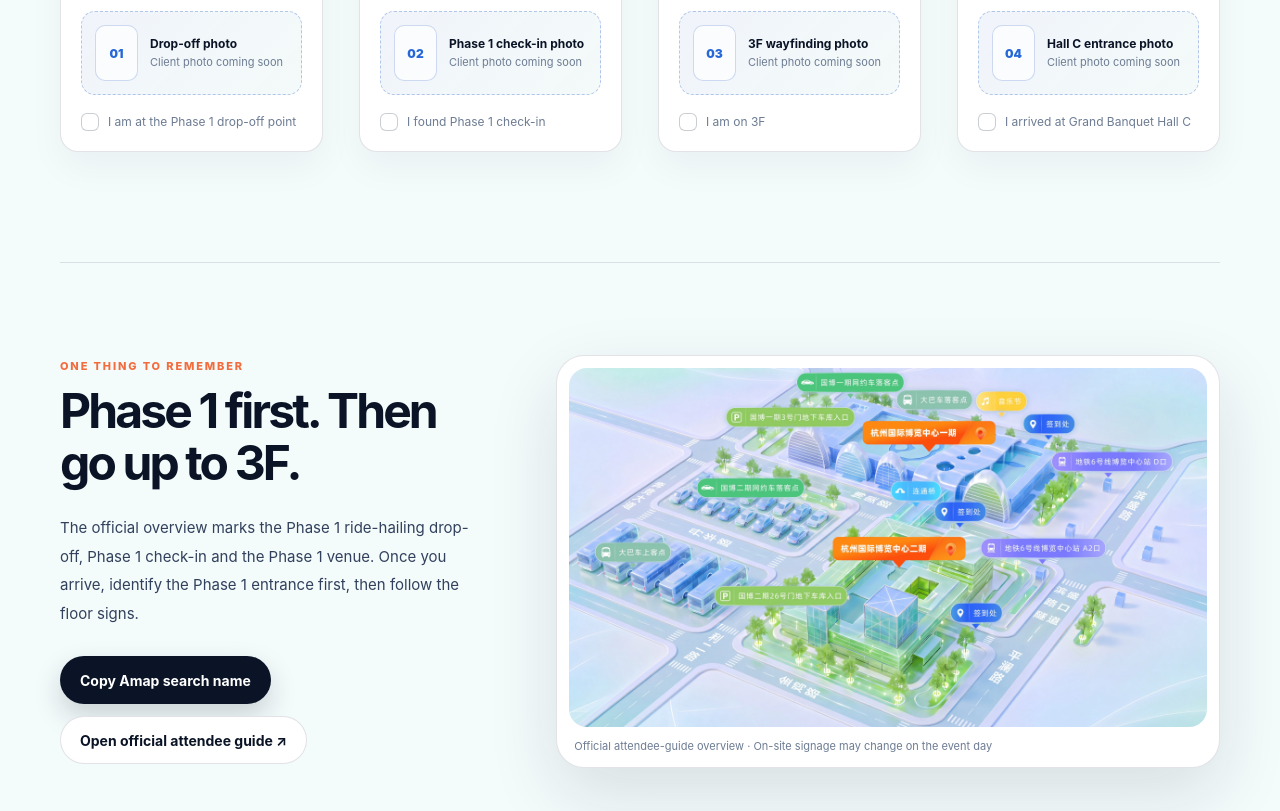
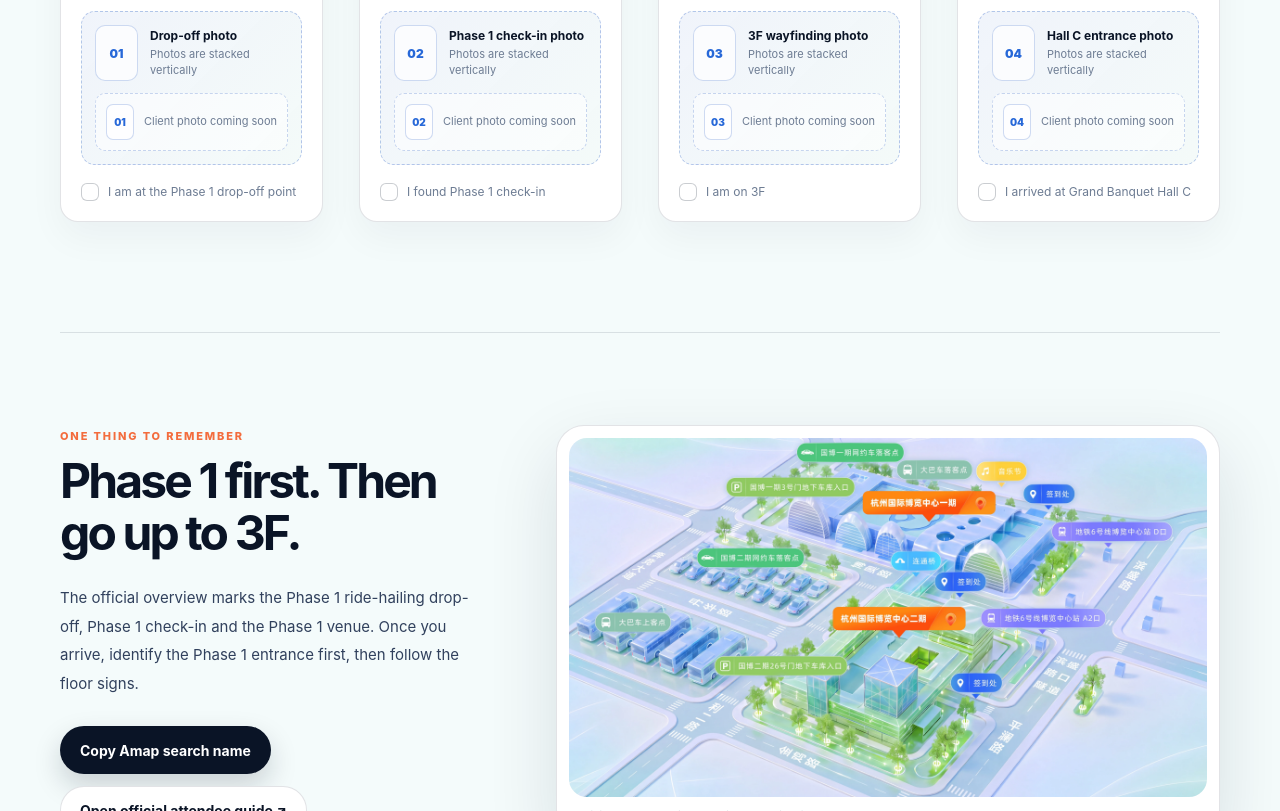
Before and after one commit to ChrisAIAgent/2026APSARA, a website built with Vite: page index.html in a window 1280 px wide. Shown: the part 1757-2568 px from the top of the page. Built offline with nearby package versions, Linux system fonts and the light colour scheme.

Commit message:
Stack step photos vertically

```diff
--- a/index.html
+++ b/index.html
@@ -157,11 +157,19 @@
                     <span data-i18n="mapDropoffNext">一期入口方向</span>
                   </figcaption>
                 </figure>
-                <div class="photo-slot" data-photo-slot="dropoff">
+                <div class="photo-gallery" data-photo-slot="dropoff">
+                  <div class="photo-gallery-heading">
                     <div class="photo-slot-icon">01</div>
                     <div>
                       <strong data-i18n="photoDropoff">下车点实景</strong>
+                      <span data-i18n="photoGalleryHint">照片按顺序向下排列</span>
+                    </div>
+                  </div>
+                  <div class="photo-gallery-list" data-photo-list>
+                    <div class="photo-gallery-placeholder" data-photo-placeholder>
+                      <span class="photo-gallery-placeholder-mark">01</span>
                       <span data-i18n="photoPending">待补充客户现场照片</span>
+                    </div>
                   </div>
                 </div>
                 <label class="check-row">
@@ -209,11 +217,19 @@
                     <span data-i18n="mapCheckinNext">签到</span>
                   </div>
                 </div>
-                <div class="photo-slot" data-photo-slot="checkin">
+                <div class="photo-gallery" data-photo-slot="checkin">
+                  <div class="photo-gallery-heading">
                     <div class="photo-slot-icon">02</div>
                     <div>
                       <strong data-i18n="photoCheckin">一期签到处实景</strong>
+                      <span data-i18n="photoGalleryHint">照片按顺序向下排列</span>
+                    </div>
+                  </div>
+                  <div class="photo-gallery-list" data-photo-list>
+                    <div class="photo-gallery-placeholder" data-photo-placeholder>
+                      <span class="photo-gallery-placeholder-mark">02</span>
                       <span data-i18n="photoPending">待补充客户现场照片</span>
+                    </div>
                   </div>
                 </div>
                 <label class="check-row">
@@ -254,11 +270,19 @@
                     <span data-i18n="mapFloorNext">扶梯上 3F</span>
                   </div>
                 </div>
-                <div class="photo-slot" data-photo-slot="floor">
+                <div class="photo-gallery" data-photo-slot="floor">
+                  <div class="photo-gallery-heading">
                     <div class="photo-slot-icon">03</div>
                     <div>
                       <strong data-i18n="photoFloor">3F 导视实景</strong>
+                      <span data-i18n="photoGalleryHint">照片按顺序向下排列</span>
+                    </div>
+                  </div>
+                  <div class="photo-gallery-list" data-photo-list>
+                    <div class="photo-gallery-placeholder" data-photo-placeholder>
+                      <span class="photo-gallery-placeholder-mark">03</span>
                       <span data-i18n="photoPending">待补充客户现场照片</span>
+                    </div>
                   </div>
                 </div>
                 <label class="check-row">
@@ -299,11 +323,19 @@
                     <span data-i18n="mapHallNext">到达点</span>
                   </div>
                 </div>
-                <div class="photo-slot photo-slot-destination" data-photo-slot="hall">
+                <div class="photo-gallery photo-gallery-destination" data-photo-slot="hall">
+                  <div class="photo-gallery-heading">
                     <div class="photo-slot-icon">04</div>
                     <div>
                       <strong data-i18n="photoHall">宴会厅 C 门头实景</strong>
+                      <span data-i18n="photoGalleryHint">照片按顺序向下排列</span>
+                    </div>
+                  </div>
+                  <div class="photo-gallery-list" data-photo-list>
+                    <div class="photo-gallery-placeholder" data-photo-placeholder>
+                      <span class="photo-gallery-placeholder-mark">04</span>
                       <span data-i18n="photoPending">待补充客户现场照片</span>
+                    </div>
                   </div>
                 </div>
                 <label class="check-row">
--- a/src/main.js
+++ b/src/main.js
@@ -50,6 +50,7 @@ const translations = {
     step1Title: '一期网约车落客点',
     step1Body: '下车时确认司机停靠在“云栖大会网约车落客点·一期”。不要跟着二期落客点或大巴落客点走。',
     photoDropoff: '下车点实景',
+    photoGalleryHint: '照片按顺序向下排列',
     photoPending: '待补充客户现场照片',
     mapPlanLabel: '路线示意',
     mapFloorPlanLabel: '1F 平面图',
@@ -154,6 +155,7 @@ const translations = {
     step1Title: 'Phase 1 ride-hailing drop-off',
     step1Body: 'Make sure the driver stops at “APSARA Conference ride-hailing drop-off · Phase 1”. Do not follow the Phase 2 or coach drop-off signs.',
     photoDropoff: 'Drop-off photo',
+    photoGalleryHint: 'Photos are stacked vertically',
     photoPending: 'Client photo coming soon',
     mapPlanLabel: 'ROUTE SCHEMATIC',
     mapFloorPlanLabel: '1F FLOOR PLAN',
--- a/src/styles.css
+++ b/src/styles.css
@@ -45,6 +45,78 @@
   border-radius: 10px;
 }
 
+.photo-gallery {
+  margin-top: auto;
+  padding: 13px;
+  border: 1px dashed rgba(65, 111, 202, .36);
+  border-radius: 14px;
+  background: linear-gradient(135deg, rgba(65, 111, 202, .08), rgba(136, 207, 191, .09));
+}
+
+.photo-gallery-heading {
+  display: flex;
+  align-items: center;
+  gap: 12px;
+}
+
+.photo-gallery-heading strong,
+.photo-gallery-heading span {
+  display: block;
+}
+
+.photo-gallery-heading strong {
+  margin-bottom: 4px;
+  font-size: 12px;
+}
+
+.photo-gallery-heading span {
+  color: var(--muted);
+  font-size: 11px;
+  line-height: 1.4;
+}
+
+.photo-gallery-list {
+  display: grid;
+  gap: 10px;
+  margin-top: 12px;
+}
+
+.photo-gallery-placeholder {
+  display: flex;
+  align-items: center;
+  gap: 10px;
+  min-height: 58px;
+  padding: 10px;
+  border: 1px dashed rgba(65, 111, 202, .28);
+  border-radius: 10px;
+  background: rgba(255, 255, 255, .52);
+  color: var(--muted);
+  font-size: 11px;
+  line-height: 1.4;
+}
+
+.photo-gallery-placeholder-mark {
+  display: grid;
+  place-items: center;
+  width: 28px;
+  height: 36px;
+  flex: 0 0 28px;
+  color: var(--blue);
+  border: 1px solid rgba(65, 111, 202, .25);
+  border-radius: 7px;
+  background: rgba(255, 255, 255, .72);
+  font-size: 10px;
+  font-weight: 900;
+}
+
+.photo-gallery-photo {
+  display: block;
+  width: 100%;
+  height: auto;
+  border: 1px solid rgba(65, 111, 202, .18);
+  border-radius: 10px;
+}
+
 .map-surface { fill: rgba(255, 255, 255, .72); }
 .map-grid { fill: none; stroke: rgba(65, 111, 202, .08); stroke-width: 1; }
 .map-zone { fill: rgba(115, 211, 191, .18); stroke: rgba(39, 104, 216, .28); stroke-width: 1.2; }
```
Lines whose indentation alone changed are shown as unchanged.
